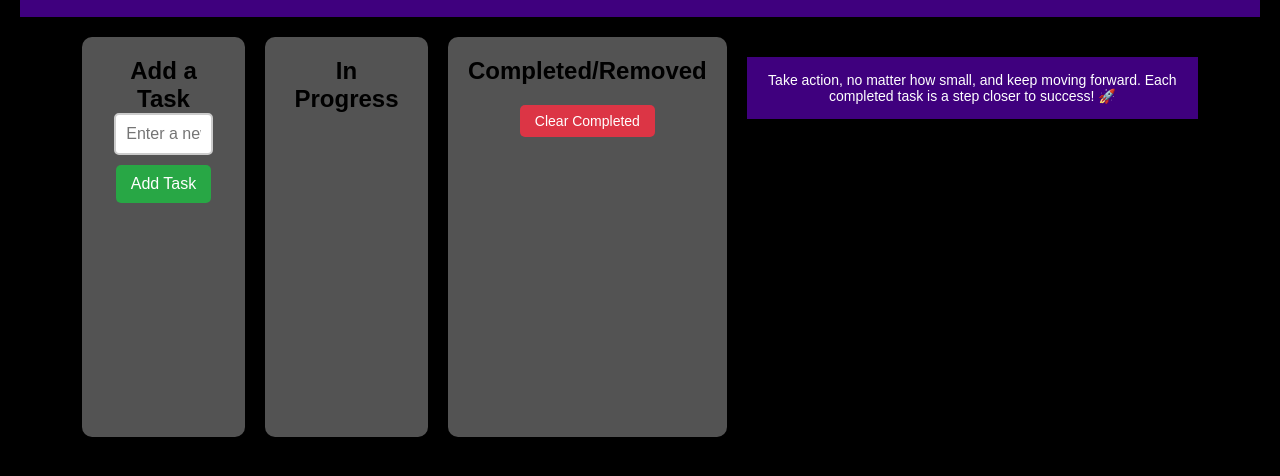
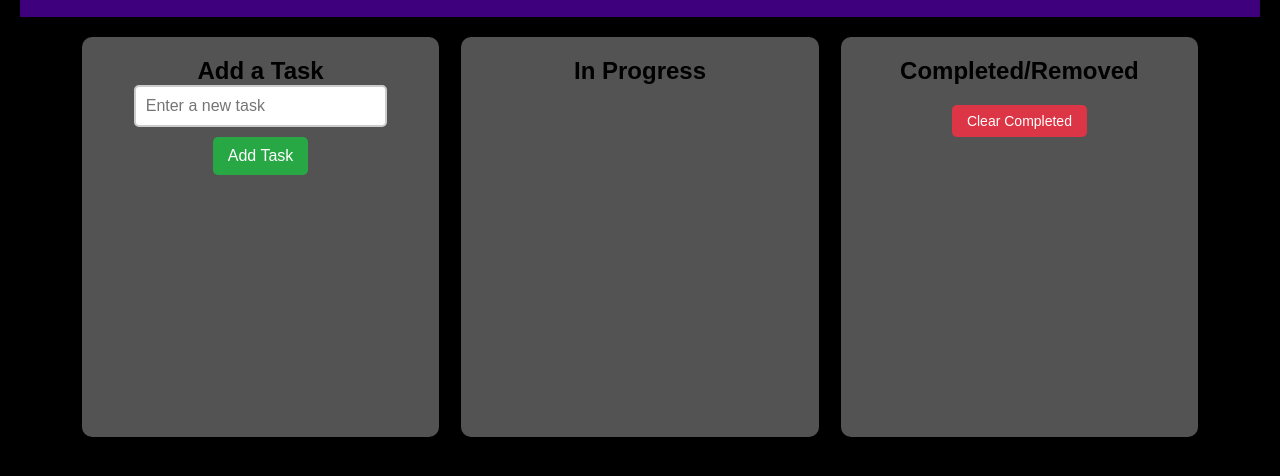
Before and after one commit to RWP1994/to-do-list-class, a plain HTML site: page index.html in a window 1280 px wide. Shown: the part 98-574 px from the top of the page. Drawn offline with Linux system fonts and the light colour scheme.

```diff
--- a/index.html
+++ b/index.html
@@ -33,9 +33,6 @@
             <ul id="removed-task-list"></ul>
             <button id="clear-removed">Clear Completed</button>
         </div>
-        <footer>
-            <p>Take action, no matter how small, and keep moving forward. Each completed task is a step closer to success! 🚀</p>
-        </footer>
 
     </div>
 
--- a/style.css
+++ b/style.css
@@ -198,16 +198,3 @@
 .delete-btn:hover {
   background-color: darkred;
 }
-/* Footer Styling */
-footer {
-  background-color: #3f007e;  /* Match the header color */
-  color: white;
-  text-align: center;
-  padding: 15px;
-  font-size: 14px;
-  margin-top: 20px;
-  position: relative;
-  bottom: 0;
-  width: 100%;
-  box-shadow: 0 -2px 5px rgba(0, 0, 0, 0.2);
-}
```
